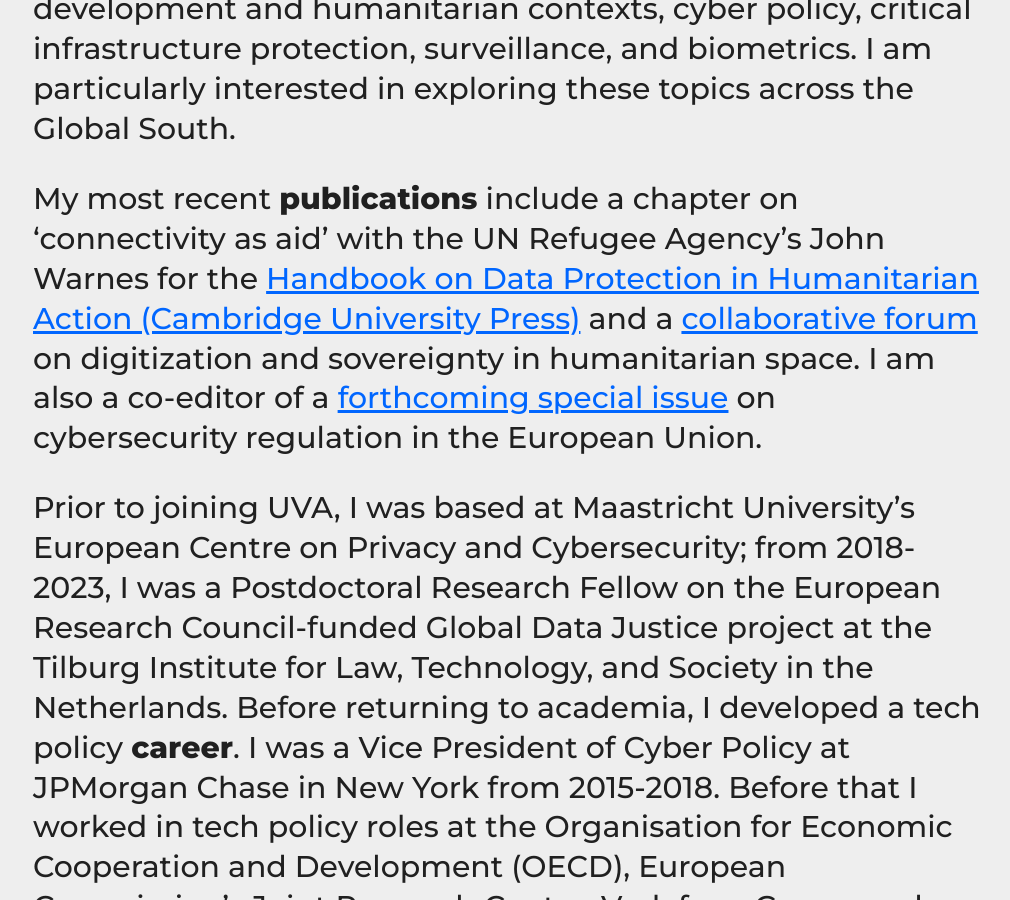
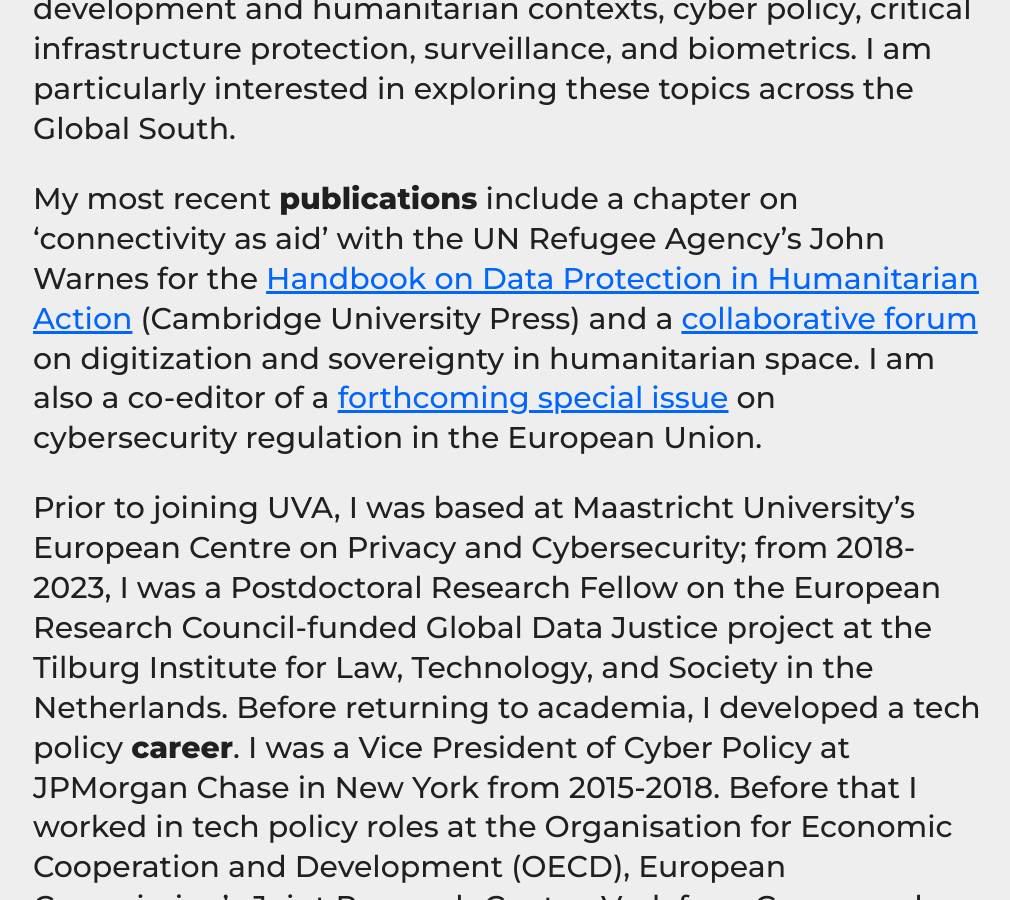
Before and after one commit to haroonalrasheed/641a, a Jekyll site: the page built from index.md, in a window 1280 px wide and 900 px high, scrolled down 481 px. Shown: the whole window, without its empty margins (131-1141 px from the left). Built offline with Jekyll 4.4.1, drawn with Linux system fonts in a browser that asks for light colours.

```diff
--- a/index.md
+++ b/index.md
@@ -6,7 +6,7 @@ I am a tech policy expert specializing in cybersecurity, privacy, and digital id
 
 My **research interests** include data governance in development and humanitarian contexts, cyber policy, critical infrastructure protection, surveillance, and biometrics. I am particularly interested in exploring these topics across the Global South.
 
-My most recent **publications** include a chapter on 'connectivity as aid' with the UN Refugee Agency's John Warnes for the [Handbook on Data Protection in Humanitarian Action (Cambridge University Press)](https://www.cambridge.org/core/books/handbook-on-data-protection-in-humanitarian-action/025CE3DFD1FAD908DD1412C20E49F955) and a [collaborative forum](https://doi.org/10.1080/14650045.2022.2047468) on digitization and sovereignty in humanitarian space. I am also a co-editor of a [forthcoming special issue](https://www.sciencedirect.com/special-issue/10GQ4C3726J) on cybersecurity regulation in the European Union.
+My most recent **publications** include a chapter on 'connectivity as aid' with the UN Refugee Agency's John Warnes for the [Handbook on Data Protection in Humanitarian Action](https://www.cambridge.org/core/books/handbook-on-data-protection-in-humanitarian-action/025CE3DFD1FAD908DD1412C20E49F955)  (Cambridge University Press) and a [collaborative forum](https://doi.org/10.1080/14650045.2022.2047468) on digitization and sovereignty in humanitarian space. I am also a co-editor of a [forthcoming special issue](https://www.sciencedirect.com/special-issue/10GQ4C3726J) on cybersecurity regulation in the European Union.
 
 Prior to joining UVA, I was based at Maastricht University's European Centre on Privacy and Cybersecurity; from 2018-2023, I was a Postdoctoral Research Fellow on the European Research Council-funded Global Data Justice project at the Tilburg Institute for Law, Technology, and Society in the Netherlands. Before returning to academia, I developed a tech policy **career**. I was a Vice President of Cyber Policy at JPMorgan Chase in New York from 2015-2018. Before that I worked in tech policy roles at the Organisation for Economic Cooperation and Development (OECD), European Commission's Joint Research Centre, Vodafone Group, and [elsewhere](http://sixfouronea.net/professional-history/). I have also **lectured** internationally including at the London School of Economics and Political Science (LSE), Cornell Tech, NYU Stern, and Fundação Getulio Vargas.
 
```
